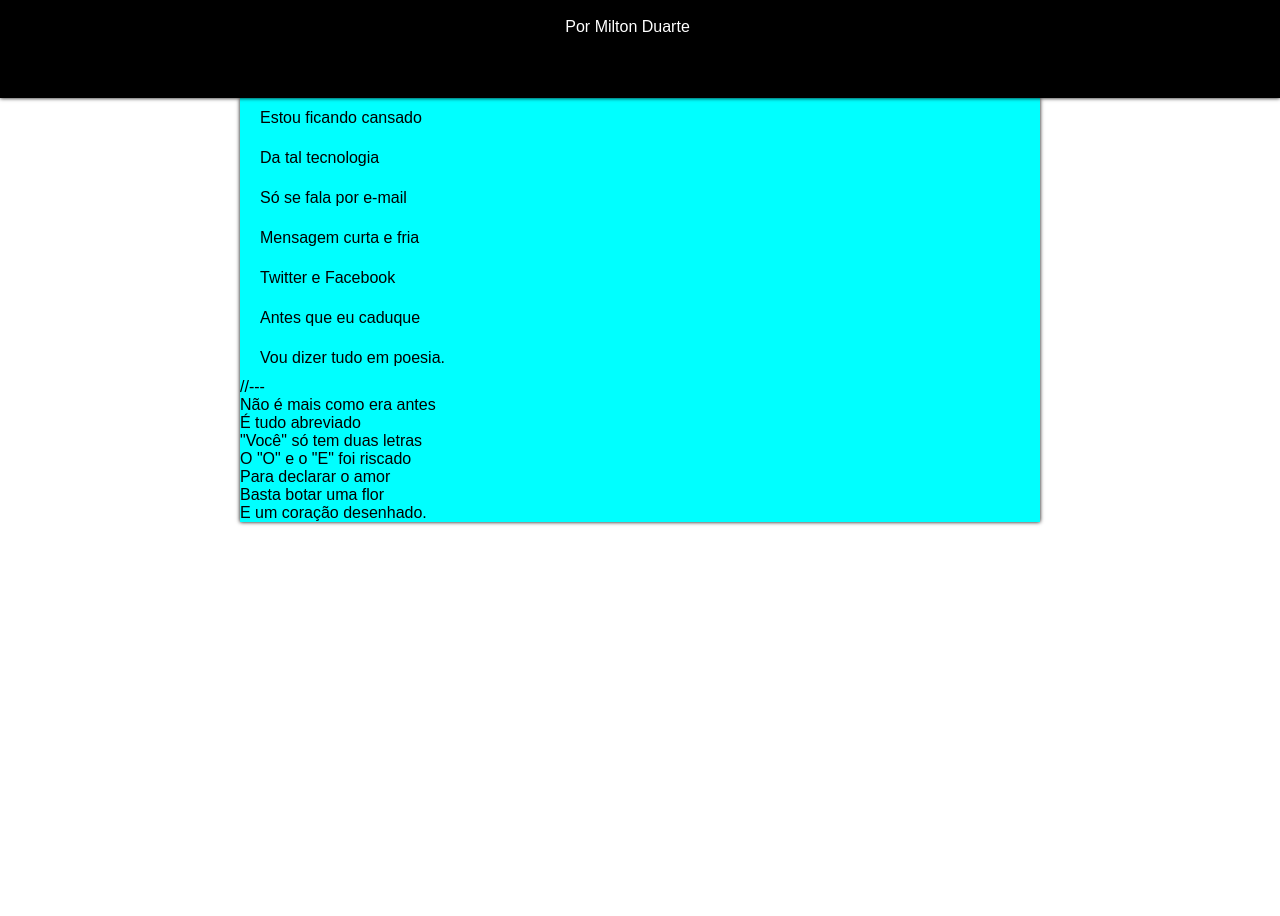
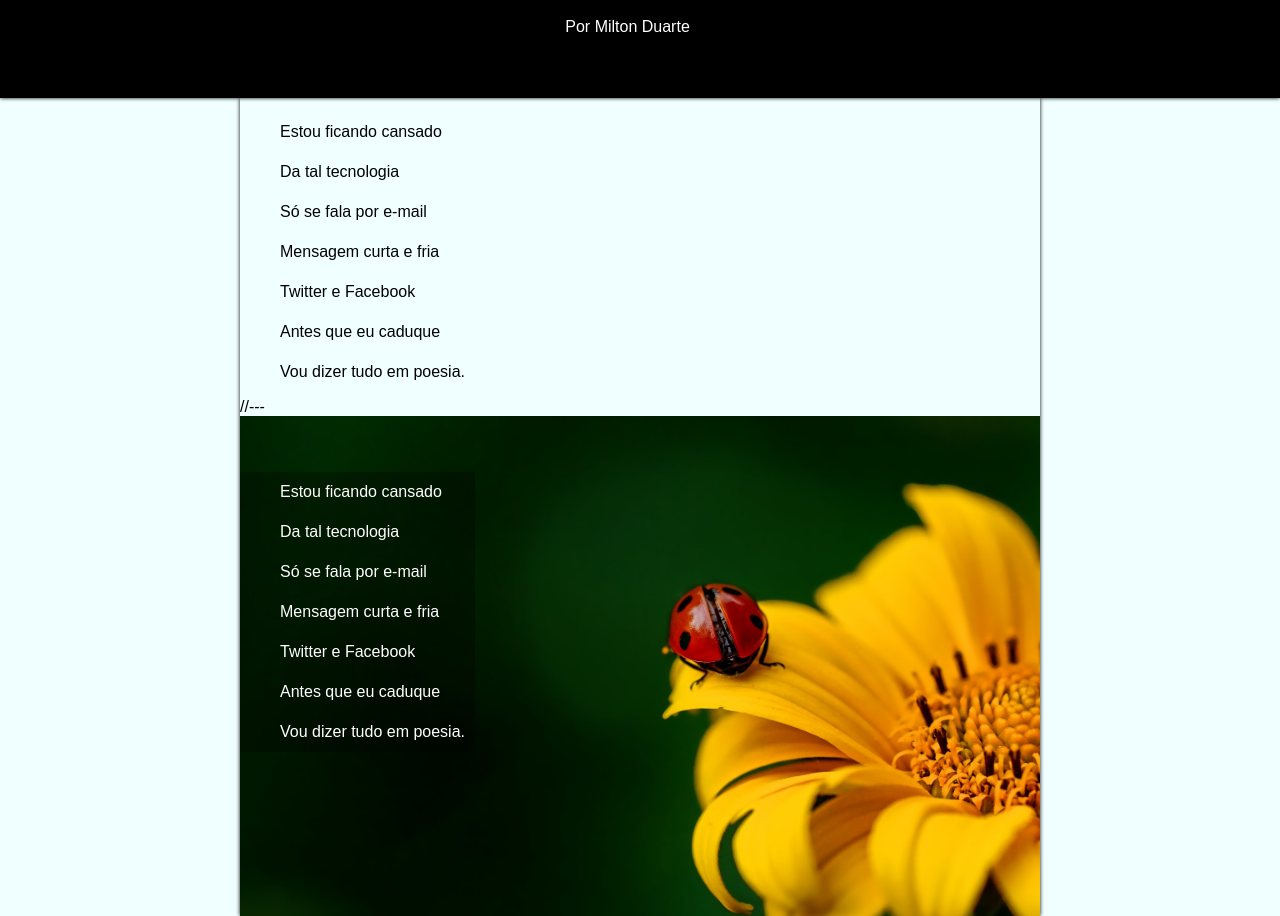
Before and after one commit to JheanAntunes/html-css, a plain HTML site: page desafios/modulo13/cordel.html in a window 1280 px wide. Shown: the part 102-1018 px from the top of the page. Before the commit the page ends 800 px from the top, so only its background shows below. Drawn offline with Linux system fonts and the light colour scheme.

Commit message:
parte 1,  incompleto

```diff
--- a/desafios/modulo13/cordel.html
+++ b/desafios/modulo13/cordel.html
@@ -16,6 +16,7 @@
 
             <main>
 
+                        <section id="sectiontexto">
                             <article id="artigos">
                                 <p class="paragrafos">Estou ficando cansado</p>
                                 <p class="paragrafos" >Da tal tecnologia</p>
@@ -25,19 +26,24 @@
                                 <p class="paragrafos" >Antes que eu caduque</p>
                                 <p class="paragrafos" >Vou dizer tudo em poesia.</p>
                             </article>
+                        </section>
 
 
                 //---
 
-                    <article >
-                        <p>Não é mais como era antes</p>
-                        <p>É tudo abreviado</p>
-                        <p>"Você" só tem duas letras</p>
-                        <p>O "O" e o "E" foi riscado</p>
-                        <p>Para declarar o amor</p>
-                        <p>Basta botar uma flor</p>
-                        <p>E um coração desenhado.</p>
+
+                       <section id="imagemfundo">
+                        <article id="textoimagem">
+                            <p class="paragrafos1">Estou ficando cansado</p>
+                            <p class="paragrafos1" >Da tal tecnologia</p>
+                            <p class="paragrafos1" >Só se fala por e-mail</p>
+                            <p class="paragrafos1" >Mensagem curta e fria</p>
+                            <p class="paragrafos1" >Twitter e Facebook</p>
+                            <p class="paragrafos1" >Antes que eu caduque</p>
+                            <p class="paragrafos1" >Vou dizer tudo em poesia.</p>
                         </article>
+                       </section>
+
 
                <!-- //---
                 Arroba agora não pesa
--- a/desafios/modulo13/estilo/style.css
+++ b/desafios/modulo13/estilo/style.css
@@ -5,7 +5,10 @@
     padding: 0px;
     font-family: Arial, Helvetica, sans-serif;
 }
+body{
+    background-color: azure;
 
+}
 :root{
     --fonte-padrao: Arial, sans-serif;
 }
@@ -58,13 +61,51 @@ main{
     max-width: 800px;
     min-width: 300px;
     margin: auto;
-    background-color: aqua;
+    background-color: transparent;
    box-shadow:0px 0px 4px black;
+}
+
+section#sectiontexto{
+    height: 300px;
+    position: relative;
+}
+
+article#artigos{
+    position: absolute;
+    transform: translate(0%,5%);
+
 }
 
 p.paragrafos{
 
         line-height: 40px;
-        text-indent: 20px;
+        text-indent: 40px;
+        color: black;
+        padding-right: 10px;
 
 }
+
+#imagemfundo{
+    background-image: url('../imagens/background001.jpg');
+    background-position: right center;
+    background-repeat: no-repeat;
+    background-size: cover;
+    background-attachment: scroll;
+    height: 500px;
+}
+
+#textoimagem{
+    position: absolute;
+    transform: translate(0%,20%);
+
+
+    background-color: rgba(0, 0, 0, 0.288);
+}
+.paragrafos1{
+
+    line-height: 40px;
+    text-indent: 40px;
+    color: white;
+    padding-right: 10px;
+
+}
```
Lines whose indentation alone changed are shown as unchanged.
